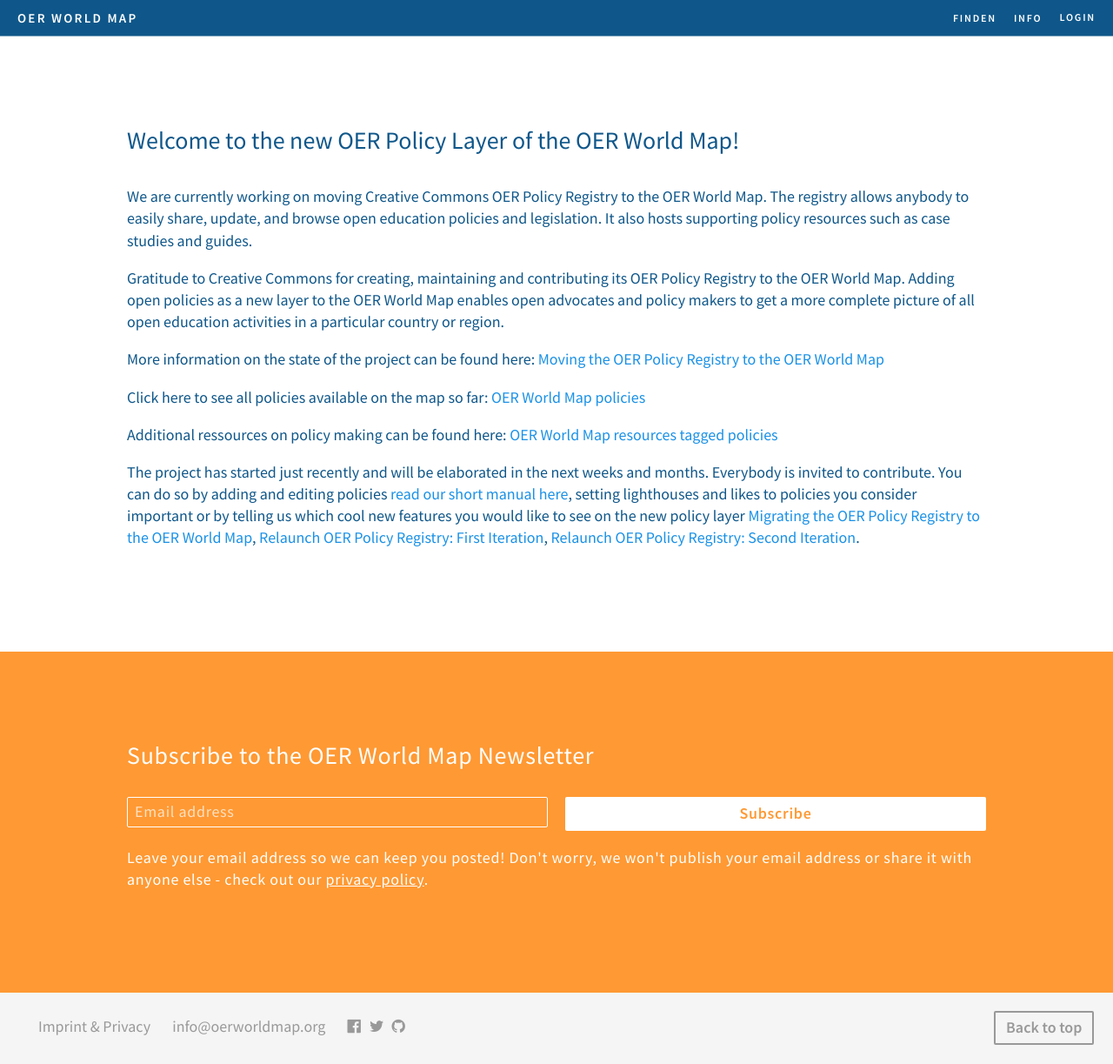
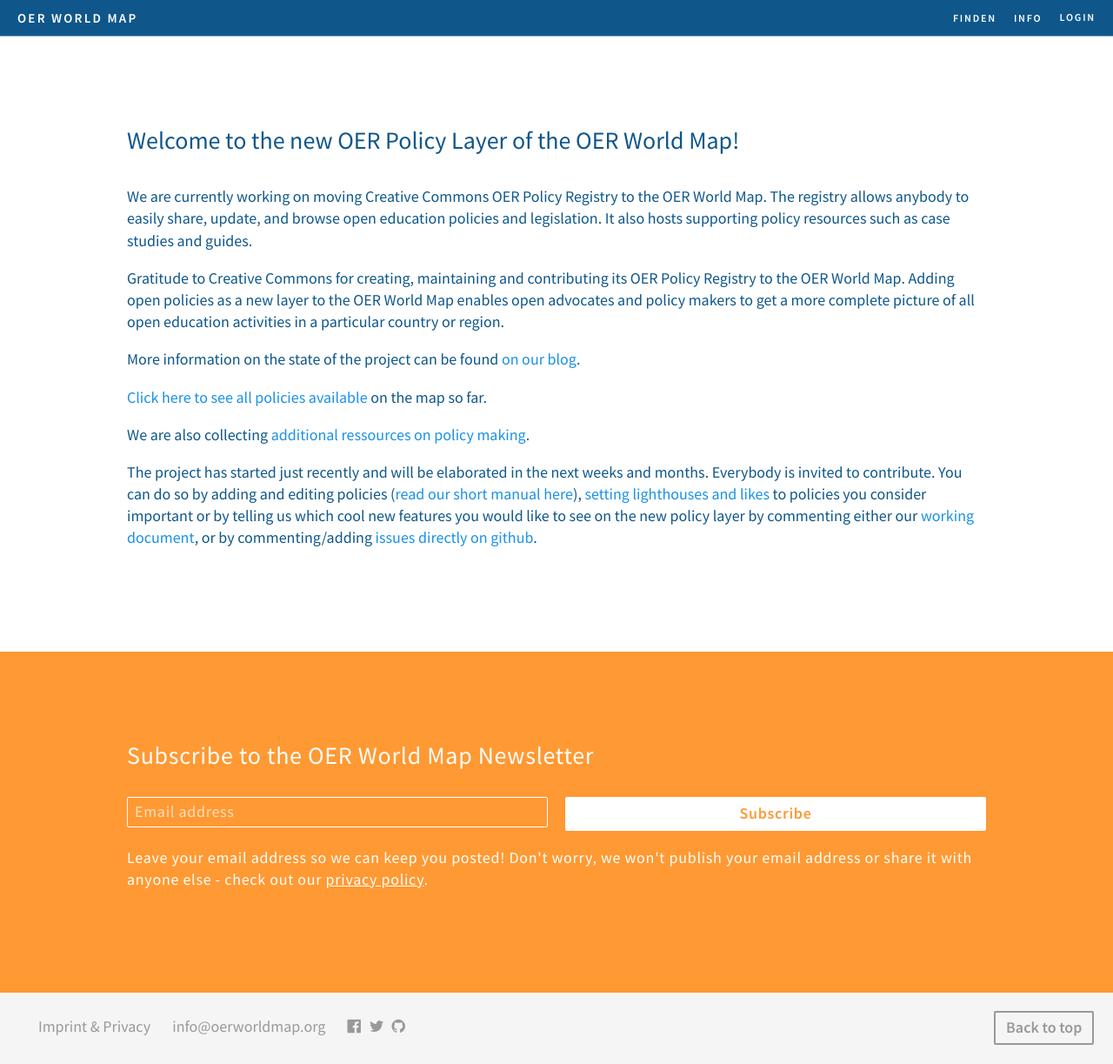
Before and after one commit to hbz/oerworldmap-ui, a Jekyll site: the page built from docs/oerpolicies.de.md, in a window 1280 px wide. Shown: the whole page at 87% size. Built offline with Jekyll 4.4.1, drawn with Linux system fonts in a browser that asks for light colours; nearby versions of some CDN libraries; comment, search, counter and statistics services are not loaded; a style sheet for code colours, icons or effects is not loaded.

```diff
--- a/docs/oerpolicies.de.md
+++ b/docs/oerpolicies.de.md
@@ -7,10 +7,10 @@
 
 Gratitude to Creative Commons for creating, maintaining and contributing its OER Policy Registry to the OER World Map. Adding open policies as a new layer to the OER World Map enables open advocates and policy makers to get a more complete picture of all open education activities in a particular country or region.
 
-More information on the state of the project can be found here: [Moving the OER Policy Registry to the OER World Map](https://oerworldmap.wordpress.com/2018/10/11/moving-the-oer-policy-registry-to-the-oer-world-map)
+More information on the state of the project can be found [on our blog](https://oerworldmap.wordpress.com/2018/10/11/moving-the-oer-policy-registry-to-the-oer-world-map).
 
-Click here to see all policies available on the map so far: [OER World Map policies](https://oerworldmap.org/resource/?filter.about.additionalType.@id=https%3A%2F%2Foerworldmap.org%2Fassets%2Fjson%2Fpublications.json%23policy)
+[Click here to see all policies available](https://oerworldmap.org/resource/?filter.about.additionalType.@id=https%3A%2F%2Foerworldmap.org%2Fassets%2Fjson%2Fpublications.json%23policy) on the map so far.
 
-Additional ressources on policy making can be found here: [OER World Map resources tagged policies](https://oerworldmap.org/resource/?filter.about.keywords=policy&size=20)
+We are also collecting [additional ressources on policy making](https://oerworldmap.org/resource/?filter.about.keywords=policy&size=20).
 
-The project has started just recently and will be elaborated in the next weeks and months. Everybody is invited to contribute. You can do so by adding and editing policies [read our short manual here](https://github.com/hbz/oerworldmap/wiki/FAQs-for-OER-World-Map-editors), setting lighthouses and likes to policies you consider important or by telling us which cool new features you would like to see on the new policy layer [Migrating the OER Policy Registry to the OER World Map](https://docs.google.com/document/d/1qDb1jfGXWQQwjLTFX9myfqS7DbHYD3YzlgoGiHQgfhc/edit?usp=sharing), [Relaunch OER Policy Registry: First Iteration](https://github.com/hbz/oerworldmap/milestone/20), [Relaunch OER Policy Registry: Second Iteration](https://github.com/hbz/oerworldmap/milestone/23).
+The project has started just recently and will be elaborated in the next weeks and months. Everybody is invited to contribute. You can do so by adding and editing policies ([read our short manual here](https://github.com/hbz/oerworldmap/wiki/FAQs-for-OER-World-Map-editors)), [setting lighthouses and likes](https://oerworldmap.wordpress.com/2017/11/27/identifying-lighthouses/) to policies you consider important or by telling us which cool new features you would like to see on the new policy layer by commenting either our [working document](https://docs.google.com/document/d/1qDb1jfGXWQQwjLTFX9myfqS7DbHYD3YzlgoGiHQgfhc/edit?usp=sharing), or by commenting/adding [issues directly on github](https://github.com/hbz/oerworldmap/milestone/23).
```
